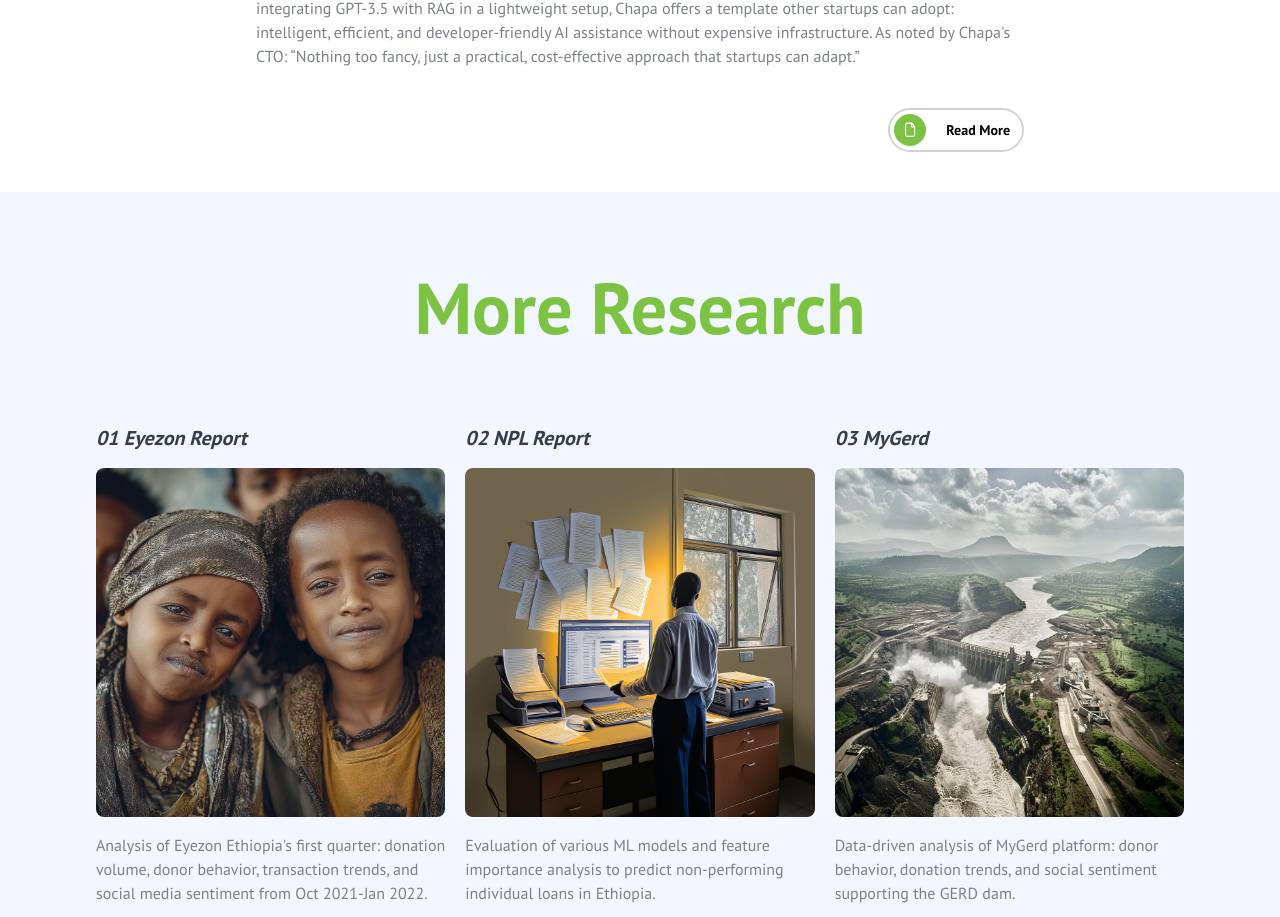
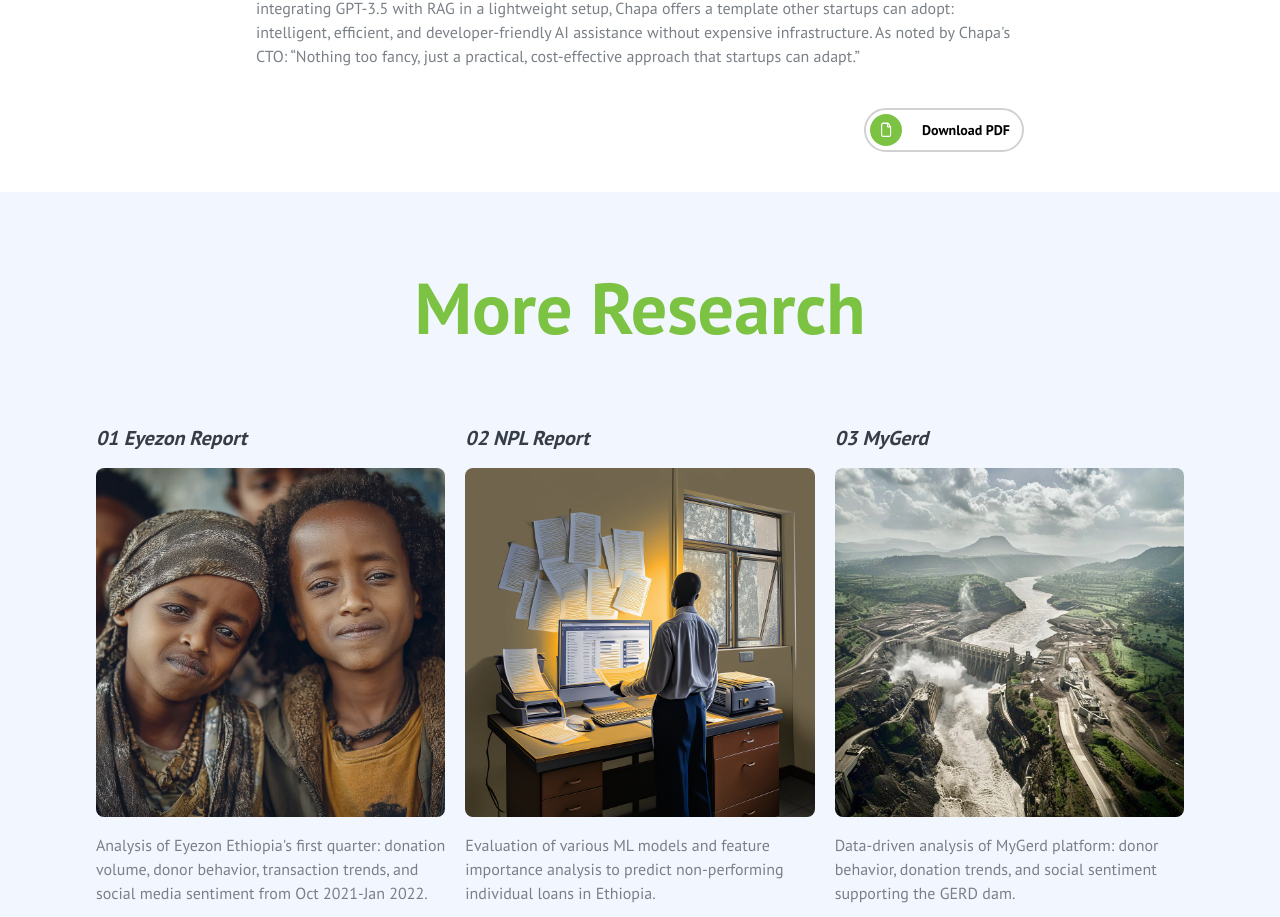
Before and after one commit to lydia-19/chapaai, a Next.js app: page /researches/bilicho in a window 1280 px wide. Shown: the part 1400-2317 px from the top of the page. Built offline with nearby package versions, Linux system fonts and the light colour scheme.

Commit message:
feat: update button text and footer link hover effect

```diff
--- a/src/components/Footer.tsx
+++ b/src/components/Footer.tsx
@@ -10,7 +10,7 @@ const Footer = () => {
               Copyright © chapa {new Date().getFullYear()}
             </p>
             <ul className="flex gap-8">
-              <li className="text-gray-4 text-xs lg:text-xl">
+              <li className="text-gray-4 hover:text-gray-3 text-xs lg:text-xl">
                 <Link
                   href="https://chapa.co/privacy"
                   target="_blank"
@@ -19,7 +19,7 @@ const Footer = () => {
                   Privacy
                 </Link>
               </li>
-              <li className="text-gray-4 text-xs lg:text-xl">
+              <li className="text-gray-4 hover:text-gray-3 text-xs lg:text-xl">
                 <Link
                   href="https://chapa.co/terms"
                   target="_blank"
--- a/src/components/ResearchDetail.tsx
+++ b/src/components/ResearchDetail.tsx
@@ -51,7 +51,7 @@ const ResearchDetail = ({ research }: { research: iResearch }) => {
           <span className="bg-green-1 flex h-8 w-8 flex-shrink-0 items-center justify-center rounded-full p-2">
             <PDFIcon />
           </span>
-          <span className="mr-2"> Read More</span>
+          <span className="mr-2"> Download PDF</span>
         </a>
       </div>
       <div className="bg-gray-5 py-20">
```
